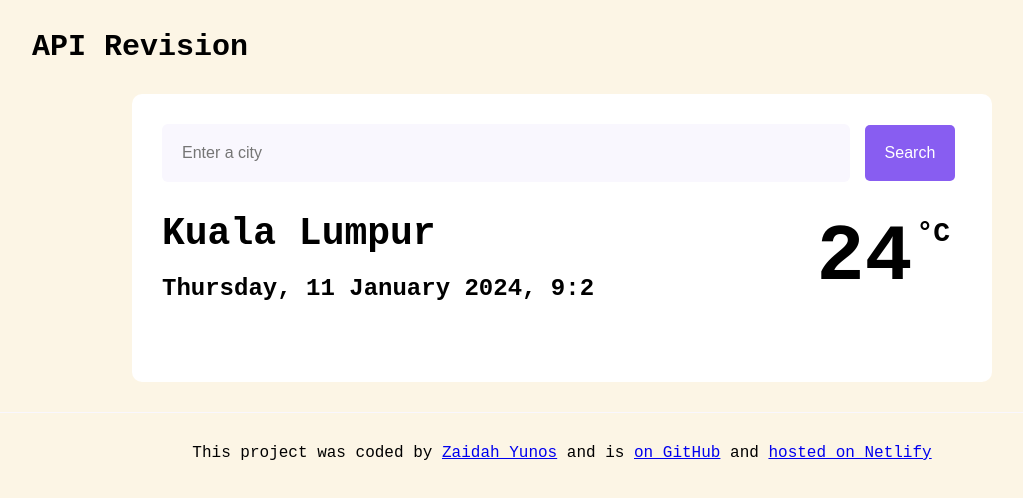
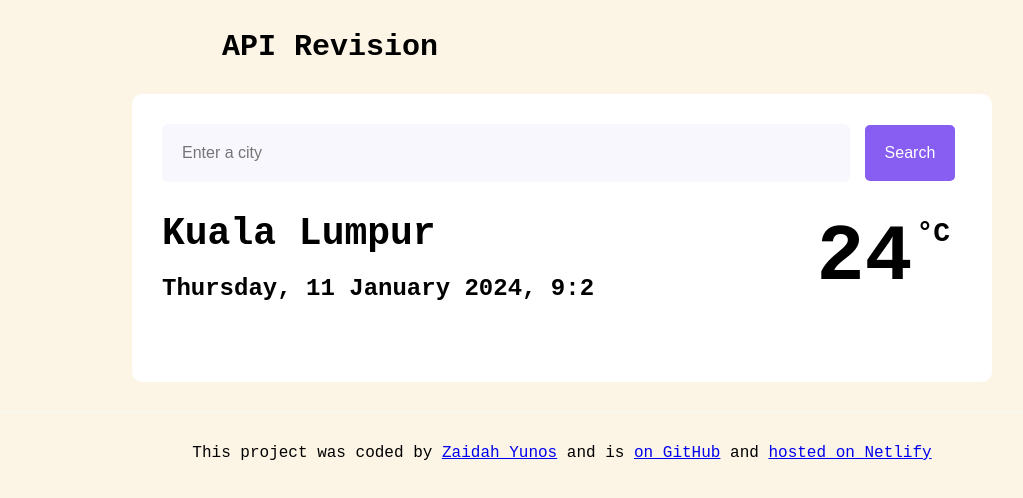
Before and after one commit to zaidahyunos/V2-Weather-API, a plain HTML site: page index.html in a window 1280 px wide. Shown: the whole page, without its empty margins (78-1101 px from the left). Drawn offline with nearby package versions, Linux system fonts and the light colour scheme.

Commit message:
Update index.html
make title center

```diff
--- a/index.html
+++ b/index.html
@@ -13,7 +13,7 @@
         font-size: 30px;
         font-weight: bold;
         max-width: 800px;
-        margin-left: 102px;
+        text-align: center;
         margin-top: 30px;
       }
       .container {
```
